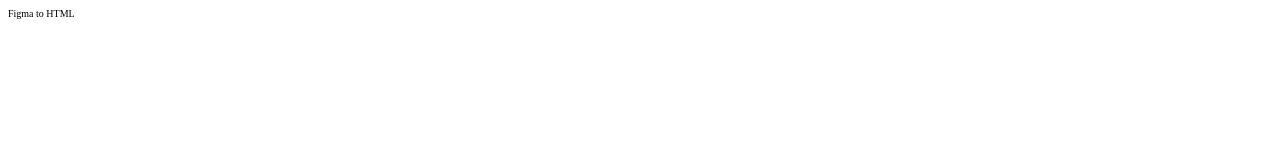
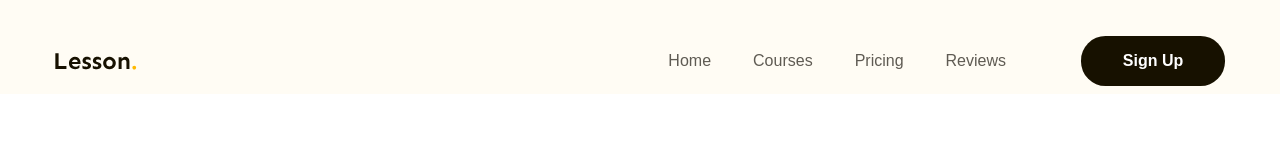
Before and after one commit to huynhtrung95/DU-AN-DAU-TIEN, a plain HTML site: page index.html in a window 1280 px wide. Shown: the top 160 px of the page. Drawn offline with Linux system fonts and the light colour scheme.

Commit message:
phần 1

```diff
--- a/assets/css/reset.css
+++ b/assets/css/reset.css
@@ -0,0 +1,43 @@
+html, body, div, span, applet, object, iframe,
+h1, h2, h3, h4, h5, h6, p, blockquote, pre,
+a, abbr, acronym, address, big, cite, code,
+del, dfn, em, img, ins, kbd, q, s, samp,
+small, strike, strong, sub, sup, tt, var,
+b, u, i, center,
+dl, dt, dd, ol, ul, li,
+fieldset, form, label, legend,
+table, caption, tbody, tfoot, thead, tr, th, td,
+article, aside, canvas, details, embed,
+figure, figcaption, footer, header, hgroup,
+menu, nav, output, ruby, section, summary,
+time, mark, audio, video {
+	margin: 0;
+	padding: 0;
+	border: 0;
+	font-size: 100%;
+	font: inherit;
+	vertical-align: baseline;
+}
+/* HTML5 display-role reset for older browsers */
+article, aside, details, figcaption, figure,
+footer, header, hgroup, menu, nav, section {
+	display: block;
+}
+body {
+	line-height: 1;
+}
+ol, ul {
+	list-style: none;
+}
+blockquote, q {
+	quotes: none;
+}
+blockquote:before, blockquote:after,
+q:before, q:after {
+	content: '';
+	content: none;
+}
+table {
+	border-collapse: collapse;
+	border-spacing: 0;
+}
--- a/assets/css/style.css
+++ b/assets/css/style.css
@@ -1,7 +1,88 @@
+/* * chỉ dùng để css box-sizing */
 *{
     box-sizing: border-box;
 }
-
+/* chỉ dùng để css font size , 1rem - 10px */
 html{
     font-size: 62.5%;
 }
+/* =================common================== */
+body{
+    font-size: 1.6rem;
+    font-family: 'Poppins', sans-serif;
+
+}
+
+.main-content{
+    width: 1170px;
+    /* Khi keo trinh duyet nho lai van giu khoang cach le 24px */
+    max-width: calc(100% - 48px);
+    margin-left: auto;
+    margin-right: auto;
+
+}
+
+.btn{
+    display: inline-block;
+    color: #FFF;
+    text-align: center;
+    font-size: 1.6rem;
+    font-weight: 600;
+    border-radius: 24.5px;
+    background: #171100;
+    padding: 0px 16px;
+    line-height: 50px;
+}
+
+/* Header */
+
+.header.fixed{
+    position: sticky;
+    /* kéo chuột tới khoảng cách top 8px sẽ stick lại */
+    top:-28px;
+}
+
+.header{
+    background: #FFFCF4;
+
+}
+
+a{
+    text-decoration: none;
+}
+
+.header .body{
+    display: flex;
+    align-items: center;
+    padding: 36px 0 8px ;
+
+
+}
+/* nav */
+.nav ul{
+    display: flex;
+}
+
+.header .nav{
+    margin-left: auto;
+}
+
+.nav a{
+    color: #5F5B53;
+    text-align: center;
+    font-size: 1.6rem;
+    padding: 8px 21px;
+}
+
+.nav a:hover{
+    color: #171100;
+    text-shadow: 1px 0 currentColor;
+
+}
+/* btn sign-up */
+
+.header .btn-sign-up{
+    min-width: 144px;
+   margin-left: 54px;
+
+}
--- a/index.html
+++ b/index.html
@@ -11,7 +11,27 @@
 
     <title>Document</title>
 </head>
-<body>
-    Figma to HTML
+<body style="height: 100000px;">
+    <header class="header fixed">
+        <div class="main-content">
+            <div class="body">
+                <!-- logo -->
+                 <img src="/assets/img/Lesson..svg" alt="Logo" class="logo">
+                 <!-- nav -->
+                 <div class="nav">
+                    <ul>
+                        <li><a href="#">Home</a></li>
+                        <li><a href="#">Courses</a></li>
+                        <li><a href="#">Pricing</a></li>
+                        <li><a href="#">Reviews</a></li>
+                    </ul>
+                 </div>
+                 <!-- btn sign-up -->
+                  <div class="action">
+                    <a href="#" class="btn btn-sign-up">Sign Up</a>
+                  </div>
+            </div>
+        </div>
+    </header>
 </body>
 </html>
```
Also changed, not shown: assets/img/Lesson..svg (added).
